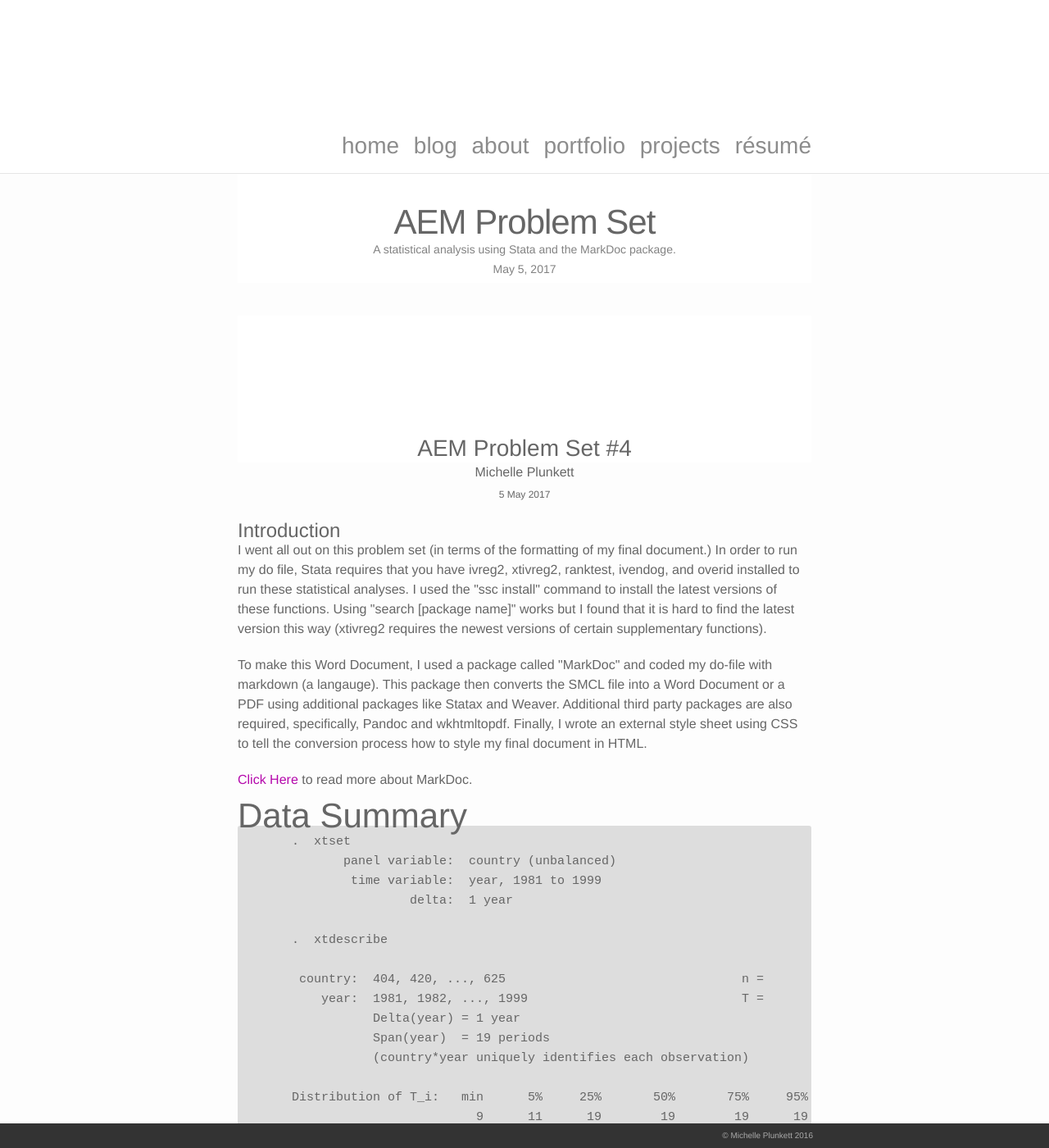
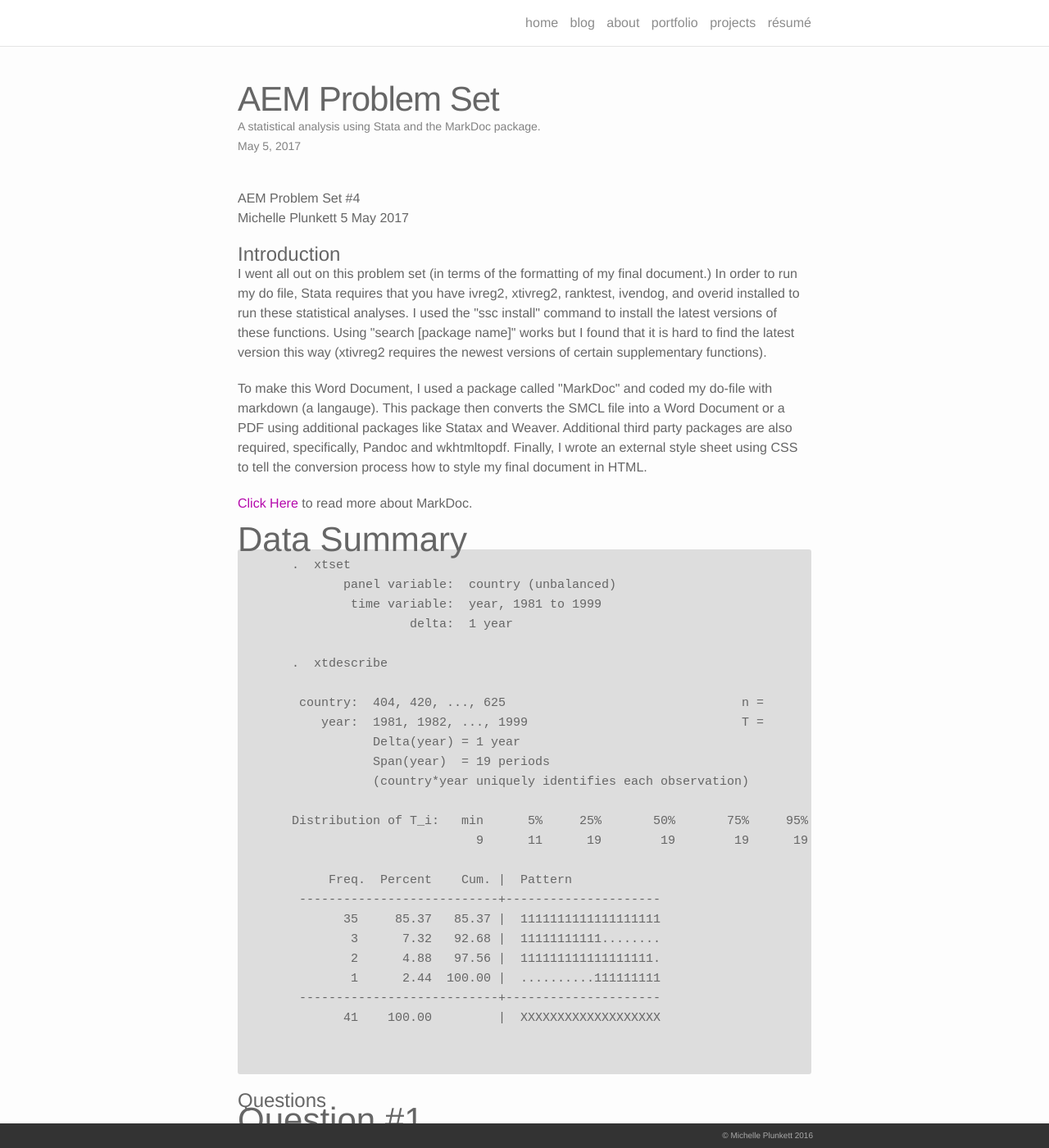
Before and after one commit to michelleplunkett/michelleplunkett.github.io, a Jekyll site: the page built from _portfolio/aem-problem-set-4.html, in a window 1280 px wide and 1400 px high. Shown: the whole window at 82% size. Built offline with Jekyll 4.4.1, drawn with Linux system fonts in a browser that asks for light colours; nearby versions of some CDN libraries.

Commit message:
Update aem-problem-set-4.html

```diff
--- a/_portfolio/aem-problem-set-4.html
+++ b/_portfolio/aem-problem-set-4.html
@@ -5,91 +5,7 @@ description: A statistical analysis using Stata and the MarkDoc package.
 date: 2017-05-05
 ---
 
-<!doctype html>
 <html>
-<head>
-<p><meta http-equiv="Content-Type" content="text/html; charset=utf-8" /></p>
-<!-- SYNTAX HIGHLIGHTING CLASSES  -->
-<style type="text/css">
-.author {display:block;text-align:center;font-size:16px;margin-bottom:3px;}
-.date {display:block;text-align:center;font-size:12px;margin-bottom:3px;}
-.center, #center {
-    display: block;
-    margin-left: auto;
-    margin-right: auto;
-    -webkit-box-shadow: 0px 0px 2px rgba( 0, 0, 0, 0.5 );
-    -moz-box-shadow: 0px 0px 2px rgba( 0, 0, 0, 0.5 );
-    box-shadow: 0px 0px 2px rgba( 0, 0, 0, 0.5 );
-
-    padding: 0px;
-    border-width: 0px;
-    border-style: solid;
-    cursor:-webkit-zoom-in;
-    cursor:-moz-zoom-in;
-    }
-
-pagebreak {
-        page-break-before: always;
-        }
-
-.pagebreak, #pagebreak {
-        page-break-before: always;
-        }
-
-td > p {padding:0; margin:0;}
-
-
-
-
-header {
-        font-size:28px;
-        padding-bottom:5px;
-        margin:0;
-        padding-top:150px;
-        font-family: ;
-        background-color:white;
-        text-align:center;
-        display:block;
-        }
-
-table {
-        border-collapse: collapse;
-        border-bottom:1px solid black;
-        padding:5px;
-        margin-top:5px;
-
-}
-.tble {
-        display:block;
-        margin-top: 10px;
-        margin-bottom: 0px;
-        margin-bottom: 0px;
-}
-
-.tblecenter {
-        display:block;
-        margin-top: 10px;
-        margin-bottom: 0px;
-        margin-bottom: 0px;
-        text-align:center;
-}
-
-span.tblecenter + table, span.tble + table, span.tble + img {
-        margin-top: 2px;
-}
-
-th {
-border-bottom:1px solid black;
-border-top:1px solid black;
-padding-right:20px;
-}
-
-td {
-padding-right:20px;
-}
-
-</style>
-</head>
 <header>
 AEM Problem Set #4
 </header>
```
